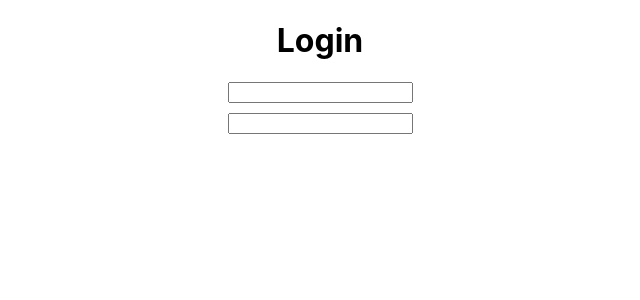
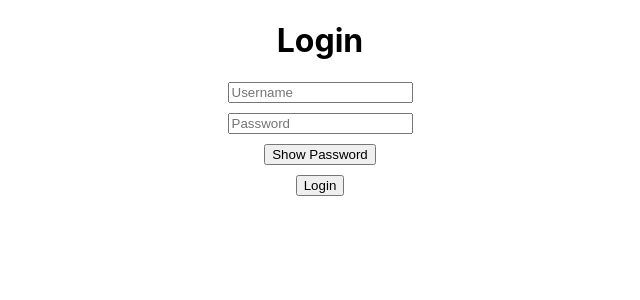
Before and after one commit to natheraf/redo, a React (Create React App) app in the folder client/: page /login in a window 1280 px wide. Shown: the top 300 px of the page, without its empty margins (320-960 px from the left). Built offline with nearby package versions, Linux system fonts and the light colour scheme.

Commit message:
simulated login working based on preentered data as dev

```diff
--- /dev/null
+++ b/client/public/users.json
@@ -0,0 +1,5 @@
+[
+    { "username": "user1", "password": "pass1" },
+    { "username": "user2", "password": "pass2" },
+    { "Comment": "DO NOT PUT IN PRODUCTION", "Comment2": "pls man dont gimme cancer"}
+]
--- a/client/src/Login.js
+++ b/client/src/Login.js
@@ -1,20 +1,59 @@
-import React, { Component } from 'react';
-import { Link } from 'react-router-dom';
+import React, { useState } from 'react';
 
-//TODO: make a working login page where it has a textboox to input username and password and a button to submit
-//warning if shit aint right
-//When they sign up then, store user info into local storage
+// TEMP - this will be replaced with a call to the server
+const usersDataUrl = '/users.json';
+
 export const Login = () => {
+    // currently reading from a local file to simulate, this will not make it to production
+    const [username, setUsername] = useState('');
+    const [password, setPassword] = useState('');
+    const [showPassword, setShowPassword] = useState(false);
+    const [loginStatus, setLoginStatus] = useState('');
+
+    const handleLogin = async () => {
+        try {
+            const response = await fetch(usersDataUrl);
+            const users = await response.json();
+            const user = users.find(user => user.username === username && user.password === password);
+            if (user) {
+                setLoginStatus('Login Successful');
+                // TODO: redirect the user or change the state as needed upon successful login
+            } else {
+                setLoginStatus('Invalid username or password');
+            }
+        } catch (error) {
+            console.error('Error fetching user data:', error);
+            setLoginStatus('An error occurred. Please try again later.');
+        }
+    };
+
+    const toggleShowPassword = () => {
+        setShowPassword(!showPassword);
+    };
+
     return (
         <div className="Login" style={{ display: 'flex', flexDirection: 'column', justifyContent: 'center', alignItems: 'center' }}>
-            <h1 style={{ textAlign: 'center' }}>
-                Login
-            </h1>
+            <h1 style={{ textAlign: 'center' }}>Login</h1>
+            <input
+                type="text"
+                placeholder="Username"
+                value={username}
+                onChange={e => setUsername(e.target.value)}
+                style={{ marginBottom: '10px' }}
+            />
+            <input
+                type={showPassword ? 'text' : 'password'}
+                placeholder="Password"
+                value={password}
+                onChange={e => setPassword(e.target.value)}
+                style={{ marginBottom: '10px' }}
+            />
+            <button onClick={toggleShowPassword} style={{ marginBottom: '10px' }}>
+                {showPassword ? 'Hide Password' : 'Show Password'}
+            </button>
+            <button onClick={handleLogin}>Login</button>
 
-            <input type="Username" style={{ marginBottom: '10px' }}/>
-
-            <input type="password" style={{ marginBottom: '10px' }}/>
-
+            <div>{loginStatus}</div>
         </div>
     );
 }
```
